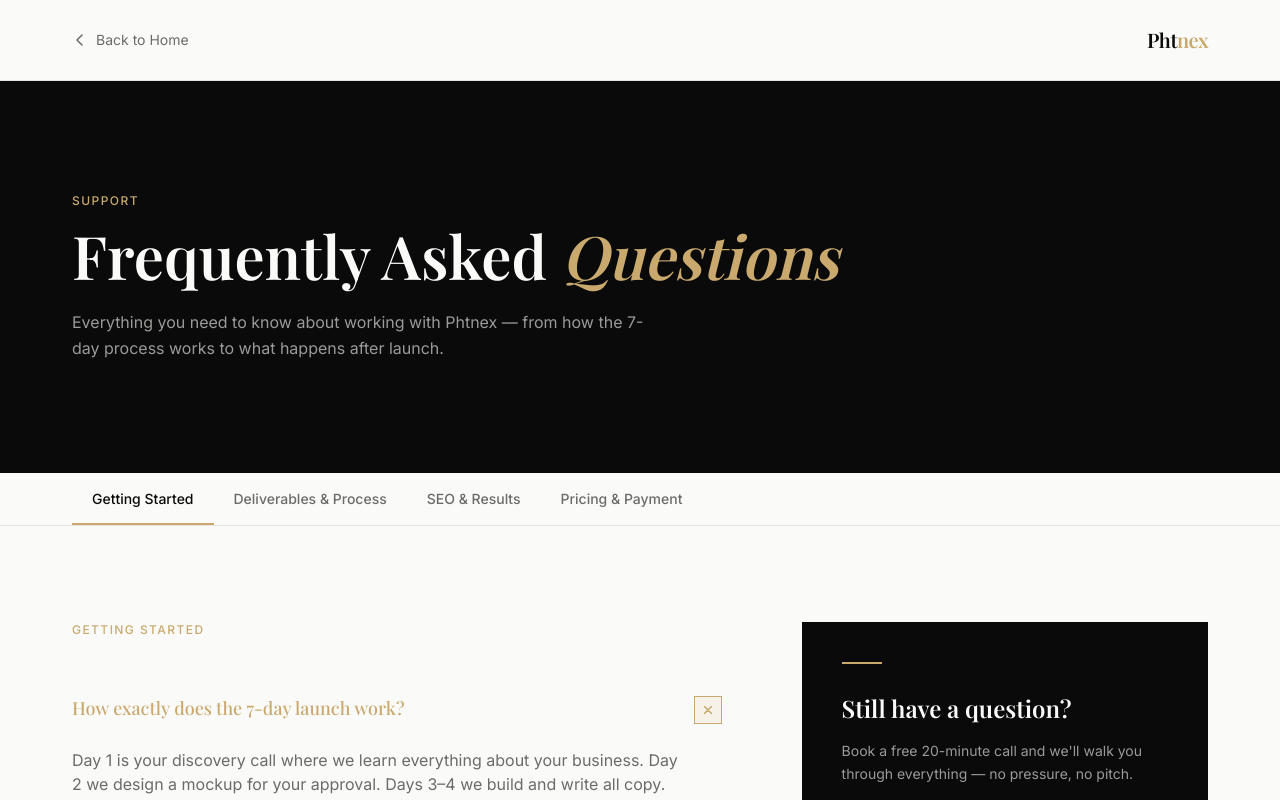
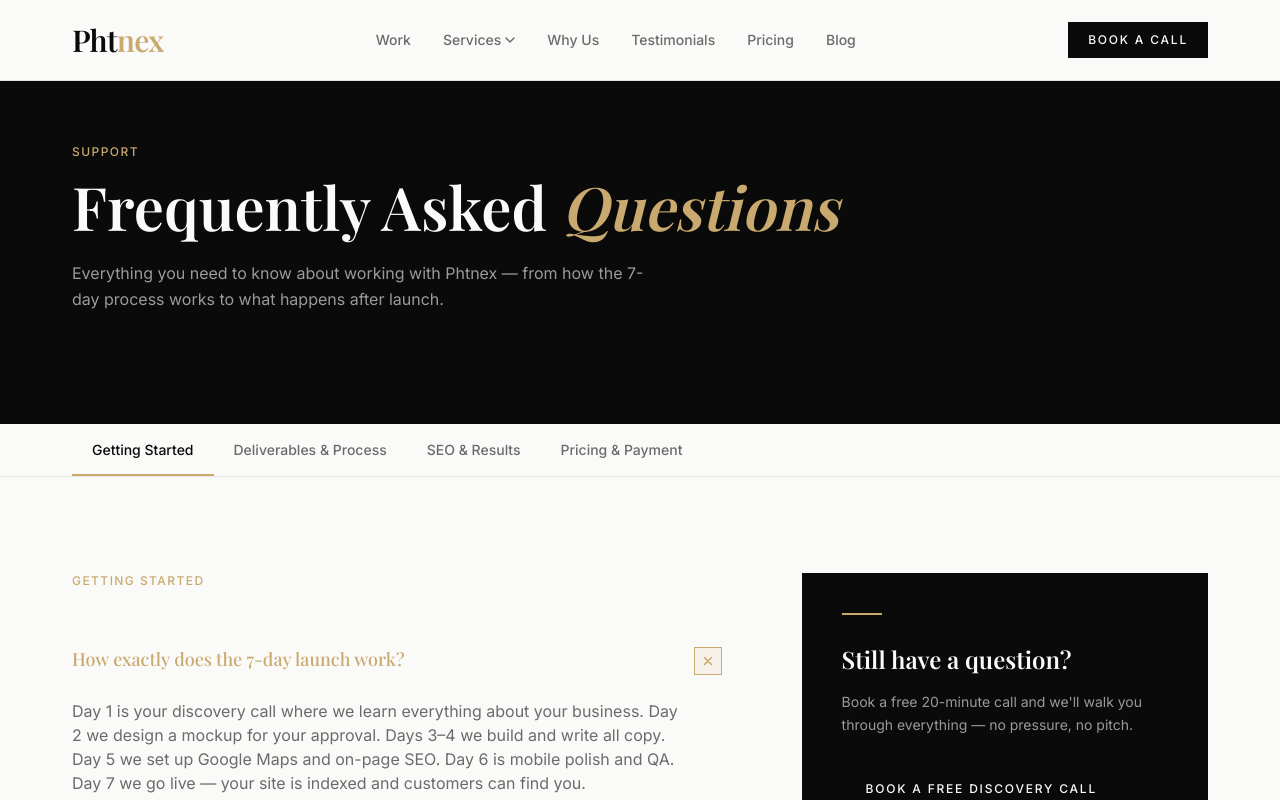
Before and after one commit to phtnex-Agency/phtnex-website, a React (Vite) app: page /faqs in a window 1280 px wide. Shown: the top 800 px of the page. Built offline with nearby package versions, Linux system fonts and the light colour scheme; a web font is replaced by a local one.

Commit message:
Fix navbar scroll bleed-through bug: enforce solid bg-surface and z-[100] stacking, and consolidate all subpages to use shared Navbar component

```diff
--- a/src/components/layout/Navbar.jsx
+++ b/src/components/layout/Navbar.jsx
@@ -15,8 +15,10 @@ export default function Navbar() {
   const navigate = useNavigate()
   const location = useLocation()
 
+  const isSubpage = location.pathname !== '/'
+
   useEffect(() => {
-    const handleScroll = () => setScrolled(window.scrollY > 40)
+    const handleScroll = () => setScrolled(window.scrollY > 20)
     window.addEventListener('scroll', handleScroll, { passive: true })
     return () => window.removeEventListener('scroll', handleScroll)
   }, [])
@@ -47,9 +49,9 @@ export default function Navbar() {
   return (
     <>
       <nav
-        className={`fixed top-0 left-0 right-0 z-50 transition-all duration-500 ${
-          scrolled || servicesDropdown
-            ? 'bg-surface/98 backdrop-blur-md border-b border-border shadow-sm'
+        className={`fixed top-0 left-0 right-0 z-[100] transition-all duration-300 ${
+          isSubpage || scrolled || servicesDropdown
+            ? 'bg-surface border-b border-border shadow-sm'
             : 'bg-transparent'
         }`}
       >
--- a/src/pages/BlogListPage.jsx
+++ b/src/pages/BlogListPage.jsx
@@ -1,6 +1,7 @@
 import { useEffect } from 'react'
 import { Helmet } from 'react-helmet-async'
 import { Link } from 'react-router-dom'
+import Navbar from '../components/layout/Navbar'
 import { blogPosts } from '../data/blogPosts'
 
 export default function BlogListPage() {
@@ -19,28 +20,11 @@ export default function BlogListPage() {
         <link rel="canonical" href="https://www.phtnex.com/blog" />
       </Helmet>
 
-      {/* Sticky Top Header */}
-      <header className="border-b border-border bg-surface/95 backdrop-blur-md sticky top-0 z-50">
-        <div className="container-main">
-          <div className="flex items-center justify-between h-16 lg:h-20">
-            <Link
-              to="/"
-              className="flex items-center gap-2 text-sm text-ink-muted hover:text-ink transition-colors duration-300 group"
-            >
-              <svg width="16" height="16" viewBox="0 0 16 16" fill="none" className="transition-transform duration-300 group-hover:-translate-x-1">
-                <path d="M10 3L5 8l5 5" stroke="currentColor" strokeWidth="1.5" strokeLinecap="round" strokeLinejoin="round" />
-              </svg>
-              Back to Home
-            </Link>
-            <Link to="/" className="font-display text-xl font-semibold text-ink tracking-tight hover:opacity-70 transition-opacity duration-300">
-              Pht<span className="text-gold">nex</span>
-            </Link>
-          </div>
-        </div>
-      </header>
+      {/* Shared Navbar */}
+      <Navbar />
 
       {/* Hero Header */}
-      <section className="bg-ink py-20 lg:py-24 relative overflow-hidden">
+      <section className="bg-ink pt-28 pb-20 lg:pt-36 lg:pb-24 relative overflow-hidden">
         <div
           className="absolute inset-0 pointer-events-none opacity-5 z-0"
           style={{
--- a/src/pages/FAQPage.jsx
+++ b/src/pages/FAQPage.jsx
@@ -2,6 +2,7 @@ import { useState, useEffect } from 'react'
 import { Helmet } from 'react-helmet-async'
 import { motion, AnimatePresence } from 'framer-motion'
 import { Link } from 'react-router-dom'
+import Navbar from '../components/layout/Navbar'
 
 const categories = [
   {
@@ -171,37 +172,11 @@ export default function FAQPage({ onContact }) {
         <script type="application/ld+json">{JSON.stringify(faqSchema)}</script>
       </Helmet>
 
-      {/* ── Sticky top bar ── */}
-      <header className="border-b border-border bg-surface/95 backdrop-blur-md sticky top-0 z-50">
-        <div className="container-main">
-          <div className="flex items-center justify-between h-16 lg:h-20">
-            <Link
-              to="/"
-              className="flex items-center gap-2 text-sm text-ink-muted hover:text-ink transition-colors duration-300 group"
-            >
-              <svg
-                width="16"
-                height="16"
-                viewBox="0 0 16 16"
-                fill="none"
-                className="transition-transform duration-300 group-hover:-translate-x-1"
-              >
-                <path d="M10 3L5 8l5 5" stroke="currentColor" strokeWidth="1.5" strokeLinecap="round" strokeLinejoin="round" />
-              </svg>
-              Back to Home
-            </Link>
-            <Link
-              to="/"
-              className="font-display text-xl font-semibold text-ink tracking-tight hover:opacity-70 transition-opacity duration-300"
-            >
-              Pht<span className="text-gold">nex</span>
-            </Link>
-          </div>
-        </div>
-      </header>
+      {/* Shared Navbar */}
+      <Navbar />
 
       {/* Hero */}
-      <div className="bg-ink text-surface py-20 lg:py-28">
+      <div className="bg-ink text-surface pt-28 pb-20 lg:pt-36 lg:pb-28">
         <div className="container-main">
           <motion.p
             initial={{ opacity: 0, y: 16 }}
--- a/src/pages/GoogleMapsSEOPage.jsx
+++ b/src/pages/GoogleMapsSEOPage.jsx
@@ -1,7 +1,7 @@
 import { useEffect } from 'react'
 import { Helmet } from 'react-helmet-async'
-import { motion } from 'framer-motion'
 import { Link } from 'react-router-dom'
+import Navbar from '../components/layout/Navbar'
 
 export default function GoogleMapsSEOPage({ onContact }) {
   useEffect(() => {
@@ -19,28 +19,11 @@ export default function GoogleMapsSEOPage({ onContact }) {
         <link rel="canonical" href="https://www.phtnex.com/google-maps-seo" />
       </Helmet>
 
-      {/* Sticky Top Header */}
-      <header className="border-b border-border bg-surface/95 backdrop-blur-md sticky top-0 z-50">
-        <div className="container-main">
-          <div className="flex items-center justify-between h-16 lg:h-20">
-            <Link
-              to="/"
-              className="flex items-center gap-2 text-sm text-ink-muted hover:text-ink transition-colors duration-300 group"
-            >
-              <svg width="16" height="16" viewBox="0 0 16 16" fill="none" className="transition-transform duration-300 group-hover:-translate-x-1">
-                <path d="M10 3L5 8l5 5" stroke="currentColor" strokeWidth="1.5" strokeLinecap="round" strokeLinejoin="round" />
-              </svg>
-              Back to Home
-            </Link>
-            <Link to="/" className="font-display text-xl font-semibold text-ink tracking-tight hover:opacity-70 transition-opacity duration-300">
-              Pht<span className="text-gold">nex</span>
-            </Link>
-          </div>
-        </div>
-      </header>
+      {/* Shared Navbar */}
+      <Navbar />
 
       {/* Hero Section */}
-      <section className="bg-ink py-20 lg:py-28 relative overflow-hidden">
+      <section className="bg-ink pt-28 pb-20 lg:pt-36 lg:pb-28 relative overflow-hidden">
         <div
           className="absolute inset-0 pointer-events-none opacity-5 z-0"
           style={{
--- a/src/pages/PrivacyPolicy.jsx
+++ b/src/pages/PrivacyPolicy.jsx
@@ -2,6 +2,7 @@ import { useEffect } from 'react'
 import { Helmet } from 'react-helmet-async'
 import { motion } from 'framer-motion'
 import { Link } from 'react-router-dom'
+import Navbar from '../components/layout/Navbar'
 
 /* ── Section data ─────────────────────────────────────────────────────────── */
 const sections = [
@@ -251,25 +252,11 @@ export default function PrivacyPolicy({ onContact }) {
         <link rel="canonical" href="https://www.phtnex.com/privacy" />
       </Helmet>
 
-      {/* ── Sticky top bar ── */}
-      <header className="border-b border-border bg-surface/95 backdrop-blur-md sticky top-0 z-50">
-        <div className="container-main">
-          <div className="flex items-center justify-between h-16 lg:h-20">
-            <Link to="/" className="flex items-center gap-2 text-sm text-ink-muted hover:text-ink transition-colors duration-300 group">
-              <svg width="16" height="16" viewBox="0 0 16 16" fill="none" className="transition-transform duration-300 group-hover:-translate-x-1">
-                <path d="M10 3L5 8l5 5" stroke="currentColor" strokeWidth="1.5" strokeLinecap="round" strokeLinejoin="round"/>
-              </svg>
-              Back to Home
-            </Link>
-            <Link to="/" className="font-display text-xl font-semibold text-ink tracking-tight hover:opacity-70 transition-opacity duration-300">
-              Pht<span className="text-gold">nex</span>
-            </Link>
-          </div>
-        </div>
-      </header>
+      {/* Shared Navbar */}
+      <Navbar />
 
       {/* ── Hero ── */}
-      <div className="bg-ink overflow-hidden" style={{ minHeight: 420 }}>
+      <div className="bg-ink overflow-hidden pt-24 lg:pt-28" style={{ minHeight: 420 }}>
         {/* Subtle grid bg */}
         <div style={{
           position: 'absolute', inset: 0, pointerEvents: 'none', zIndex: 0,
--- a/src/pages/SocialMediaPage.jsx
+++ b/src/pages/SocialMediaPage.jsx
@@ -1,7 +1,7 @@
 import { useEffect } from 'react'
 import { Helmet } from 'react-helmet-async'
-import { motion } from 'framer-motion'
 import { Link } from 'react-router-dom'
+import Navbar from '../components/layout/Navbar'
 
 export default function SocialMediaPage({ onContact }) {
   useEffect(() => {
@@ -19,28 +19,11 @@ export default function SocialMediaPage({ onContact }) {
         <link rel="canonical" href="https://www.phtnex.com/social-media-management" />
       </Helmet>
 
-      {/* Sticky Top Header */}
-      <header className="border-b border-border bg-surface/95 backdrop-blur-md sticky top-0 z-50">
-        <div className="container-main">
-          <div className="flex items-center justify-between h-16 lg:h-20">
-            <Link
-              to="/"
-              className="flex items-center gap-2 text-sm text-ink-muted hover:text-ink transition-colors duration-300 group"
-            >
-              <svg width="16" height="16" viewBox="0 0 16 16" fill="none" className="transition-transform duration-300 group-hover:-translate-x-1">
-                <path d="M10 3L5 8l5 5" stroke="currentColor" strokeWidth="1.5" strokeLinecap="round" strokeLinejoin="round" />
-              </svg>
-              Back to Home
-            </Link>
-            <Link to="/" className="font-display text-xl font-semibold text-ink tracking-tight hover:opacity-70 transition-opacity duration-300">
-              Pht<span className="text-gold">nex</span>
-            </Link>
-          </div>
-        </div>
-      </header>
+      {/* Shared Navbar */}
+      <Navbar />
 
       {/* Hero Section */}
-      <section className="bg-ink py-20 lg:py-28 relative overflow-hidden">
+      <section className="bg-ink pt-28 pb-20 lg:pt-36 lg:pb-28 relative overflow-hidden">
         <div
           className="absolute inset-0 pointer-events-none opacity-5 z-0"
           style={{
@@ -59,7 +42,7 @@ export default function SocialMediaPage({ onContact }) {
             </p>
             <div className="flex flex-wrap gap-4 items-center">
               <button onClick={onContact} className="btn-primary text-xs uppercase tracking-widest px-8 py-4">
-                Start Ongoing Content ($150/mo) →
+                Start Monthly Plan ($150/mo) →
               </button>
               <Link to="/website-design" className="text-sm text-surface/80 hover:text-gold transition-colors font-medium">
                 Explore Website Design →
--- a/src/pages/TermsOfService.jsx
+++ b/src/pages/TermsOfService.jsx
@@ -2,6 +2,7 @@ import { useEffect } from 'react'
 import { Helmet } from 'react-helmet-async'
 import { motion } from 'framer-motion'
 import { Link } from 'react-router-dom'
+import Navbar from '../components/layout/Navbar'
 
 /* ── Section data ─────────────────────────────────────────────────────────── */
 const sections = [
@@ -312,25 +313,11 @@ export default function TermsOfService({ onContact }) {
         <link rel="canonical" href="https://www.phtnex.com/terms" />
       </Helmet>
 
-      {/* ── Sticky top bar ── */}
-      <header className="border-b border-border bg-surface/95 backdrop-blur-md sticky top-0 z-50">
-        <div className="container-main">
-          <div className="flex items-center justify-between h-16 lg:h-20">
-            <Link to="/" className="flex items-center gap-2 text-sm text-ink-muted hover:text-ink transition-colors duration-300 group">
-              <svg width="16" height="16" viewBox="0 0 16 16" fill="none" className="transition-transform duration-300 group-hover:-translate-x-1">
-                <path d="M10 3L5 8l5 5" stroke="currentColor" strokeWidth="1.5" strokeLinecap="round" strokeLinejoin="round"/>
-              </svg>
-              Back to Home
-            </Link>
-            <Link to="/" className="font-display text-xl font-semibold text-ink tracking-tight hover:opacity-70 transition-opacity duration-300">
-              Pht<span className="text-gold">nex</span>
-            </Link>
-          </div>
-        </div>
-      </header>
+      {/* Shared Navbar */}
+      <Navbar />
 
       {/* ── Hero ── */}
-      <div className="bg-ink overflow-hidden relative" style={{ minHeight: 420 }}>
+      <div className="bg-ink overflow-hidden relative pt-24 lg:pt-28" style={{ minHeight: 420 }}>
         {/* Grid background */}
         <div style={{
           position: 'absolute', inset: 0, pointerEvents: 'none', zIndex: 0,
--- a/src/pages/WebsiteDesignPage.jsx
+++ b/src/pages/WebsiteDesignPage.jsx
@@ -1,7 +1,7 @@
 import { useEffect } from 'react'
 import { Helmet } from 'react-helmet-async'
-import { motion } from 'framer-motion'
 import { Link } from 'react-router-dom'
+import Navbar from '../components/layout/Navbar'
 
 export default function WebsiteDesignPage({ onContact }) {
   useEffect(() => {
@@ -19,28 +19,11 @@ export default function WebsiteDesignPage({ onContact }) {
         <link rel="canonical" href="https://www.phtnex.com/website-design" />
       </Helmet>
 
-      {/* Sticky Top Header */}
-      <header className="border-b border-border bg-surface/95 backdrop-blur-md sticky top-0 z-50">
-        <div className="container-main">
-          <div className="flex items-center justify-between h-16 lg:h-20">
-            <Link
-              to="/"
-              className="flex items-center gap-2 text-sm text-ink-muted hover:text-ink transition-colors duration-300 group"
-            >
-              <svg width="16" height="16" viewBox="0 0 16 16" fill="none" className="transition-transform duration-300 group-hover:-translate-x-1">
-                <path d="M10 3L5 8l5 5" stroke="currentColor" strokeWidth="1.5" strokeLinecap="round" strokeLinejoin="round" />
-              </svg>
-              Back to Home
-            </Link>
-            <Link to="/" className="font-display text-xl font-semibold text-ink tracking-tight hover:opacity-70 transition-opacity duration-300">
-              Pht<span className="text-gold">nex</span>
-            </Link>
-          </div>
-        </div>
-      </header>
+      {/* Shared Navbar */}
+      <Navbar />
 
       {/* Hero Section */}
-      <section className="bg-ink py-20 lg:py-28 relative overflow-hidden">
+      <section className="bg-ink pt-28 pb-20 lg:pt-36 lg:pb-28 relative overflow-hidden">
         <div
           className="absolute inset-0 pointer-events-none opacity-5 z-0"
           style={{
```
Also changed, not shown: src/pages/BlogPostPage.jsx (+13 -22 lines).
